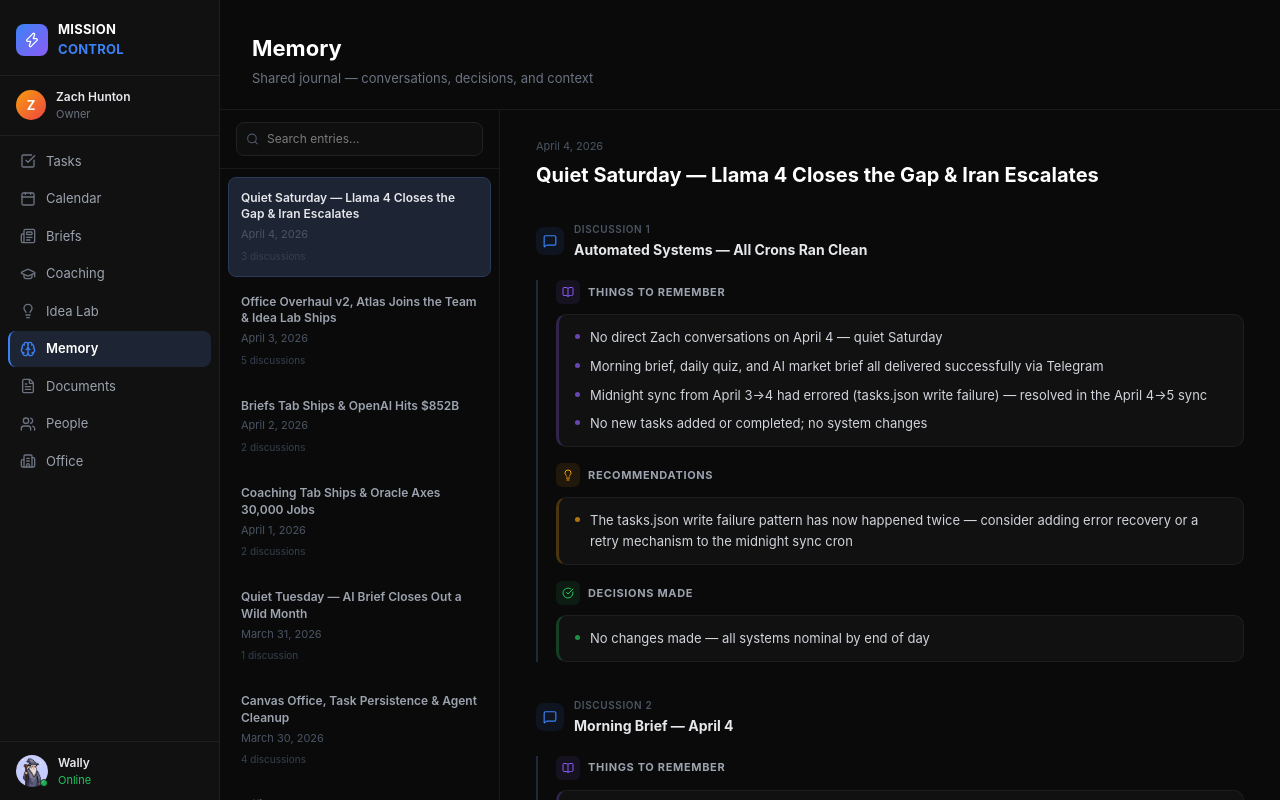
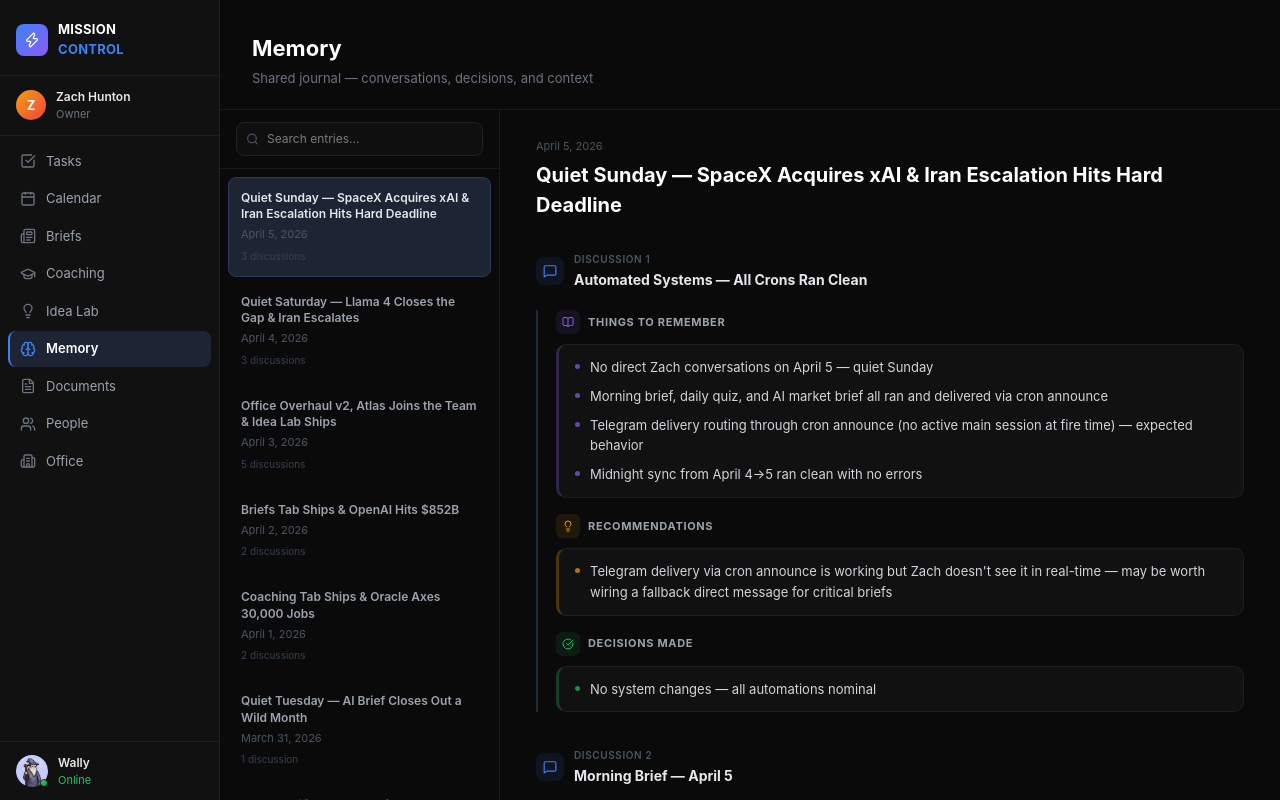
Before and after one commit to zhunton/mission-control, a Next.js app: page /memory in a window 1280 px wide. Built offline with nearby package versions, Linux system fonts and the light colour scheme.

Commit message:
Daily sync: 2026-04-05

```diff
--- a/app/memory/page.tsx
+++ b/app/memory/page.tsx
@@ -18,6 +18,65 @@ interface MemoryEntry {
 }
 
 const ENTRIES: MemoryEntry[] = [
+  {
+    id: "10",
+    date: "April 5, 2026",
+    title: "Quiet Sunday — SpaceX Acquires xAI & Iran Escalation Hits Hard Deadline",
+    discussions: [
+      {
+        title: "Automated Systems — All Crons Ran Clean",
+        thingsToRemember: [
+          "No direct Zach conversations on April 5 — quiet Sunday",
+          "Morning brief, daily quiz, and AI market brief all ran and delivered via cron announce",
+          "Telegram delivery routing through cron announce (no active main session at fire time) — expected behavior",
+          "Midnight sync from April 4→5 ran clean with no errors",
+        ],
+        recommendations: [
+          "Telegram delivery via cron announce is working but Zach doesn't see it in real-time — may be worth wiring a fallback direct message for critical briefs",
+        ],
+        decisions: [
+          "No system changes — all automations nominal",
+        ],
+      },
+      {
+        title: "Morning Brief — April 5",
+        thingsToRemember: [
+          "Trump confirmed rescue of both F-15E crew members shot down over Iran — via special forces/CIA op; Iran reports 5 killed in rescue strikes",
+          "Trump threatening to hit Iranian power plants by Tuesday unless Strait of Hormuz reopened by 10am ET Monday — hard deadline, not posturing",
+          "Strait of Hormuz standoff: sustained closure means oil/power price spikes hitting commercial building operating costs and data center markets into Q2",
+          "This is a direct Hunton Group exposure — HVAC equipment, refrigerants, and energy costs all downstream of oil/commodity chains",
+        ],
+        recommendations: [
+          "If Strait of Hormuz remains closed past Monday, Hunton Group procurement should be watching refrigerant and commodity pricing closely — Q2 forecasts may need revision",
+          "The Monday 10am ET deadline is real — Tuesday could see significant escalation; worth having visibility on any open big-ticket proposals that could be affected",
+        ],
+        decisions: [
+          "No system changes — morning brief delivered as scheduled",
+        ],
+      },
+      {
+        title: "Daily AI Brief — April 5",
+        thingsToRemember: [
+          "SpaceX acquires xAI for $250B — biggest AI industry consolidation in history; Musk now controls rockets, satellites, Grok model, and Starlink data/compute pipeline",
+          "Anthropic drops Claude Mythos 5 — world's first 10-trillion-parameter model; purpose-built for cybersecurity, research, and long-range multi-step planning; new frontier capability tier",
+          "GPT-5.4 'Thinking' crosses the human threshold on OS-level tasks — 75% on OSWorld benchmark (up 27.7 pts from GPT-5.2); agentic desktop workflows are a production reality",
+          "Google TurboQuant cuts inference memory 6x; Gemini 3.1 Flash-Lite is 2.5x faster than its predecessor — AI cost is approaching zero",
+          "Utah gives AI a medical license — first state to let AI autonomously renew drug prescriptions; regulatory doors are cracking open",
+          "OpenAI $122B round: shares almost impossible to move on secondary markets; Anthropic nearly oversubscribed — smart money has fully rotated to Anthropic",
+          "Q1 2026: $297B into AI startups (consistent figure; up ~150% QoQ)",
+        ],
+        recommendations: [
+          "SpaceX/xAI merger is the most significant structural shift in AI yet — Musk now has a vertically integrated AI+compute+satellite stack; watch how this changes Grok's capabilities and market position",
+          "Claude Mythos 5 at 10T parameters is a real leap — if it delivers on long-range reasoning, it could displace GPT-5.4 as the default for complex agentic work (including Wally's own stack)",
+          "AI cost dropping to near-zero via TurboQuant and similar advances will accelerate commoditization — the moat will increasingly be the product layer, not the model",
+          "Utah AI medical licensing is a leading indicator — watch for other states to follow; opens a new vertical for AI-native health startups",
+        ],
+        decisions: [
+          "No system changes — AI brief delivered as scheduled",
+        ],
+      },
+    ],
+  },
   {
     id: "9",
     date: "April 4, 2026",
```
